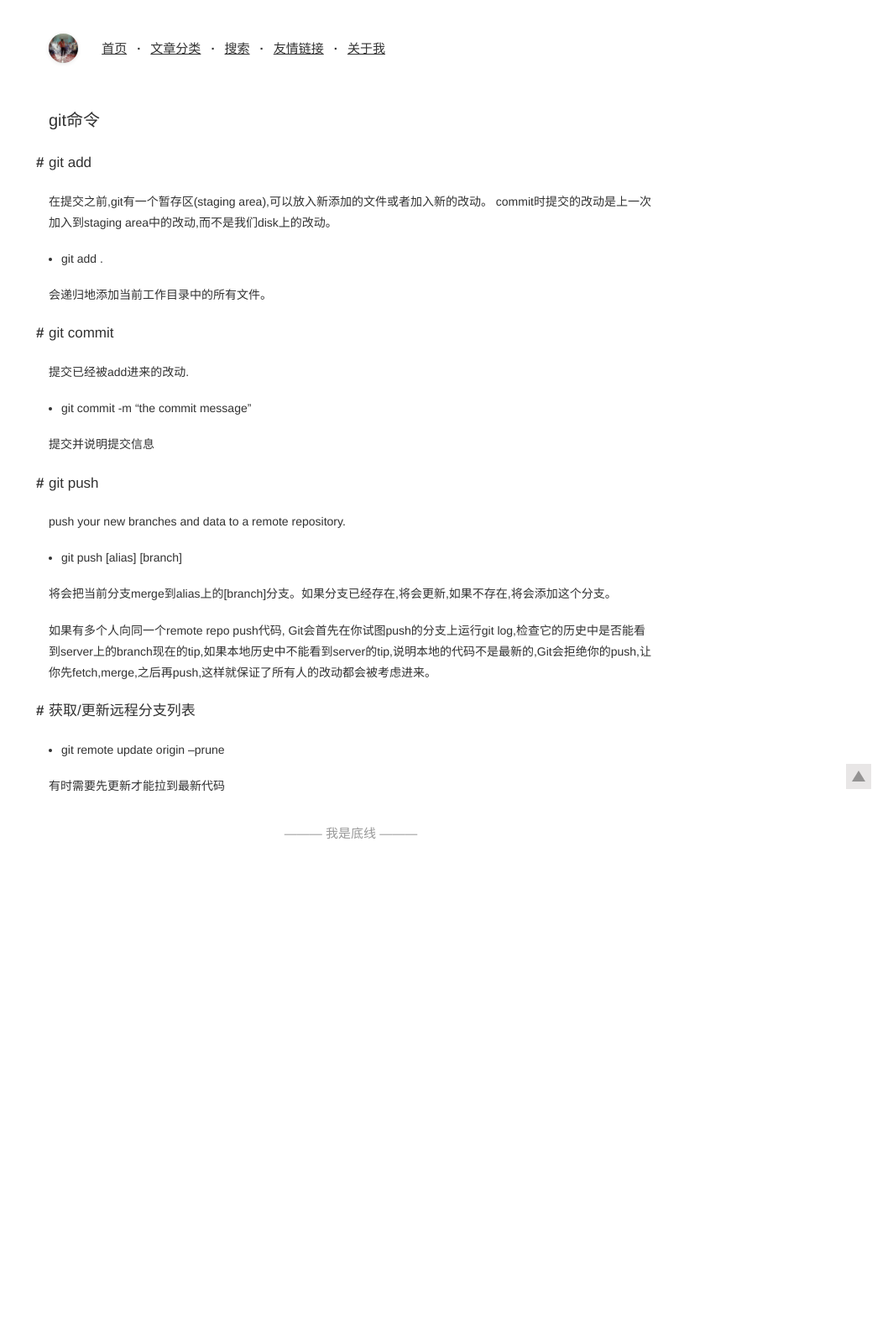
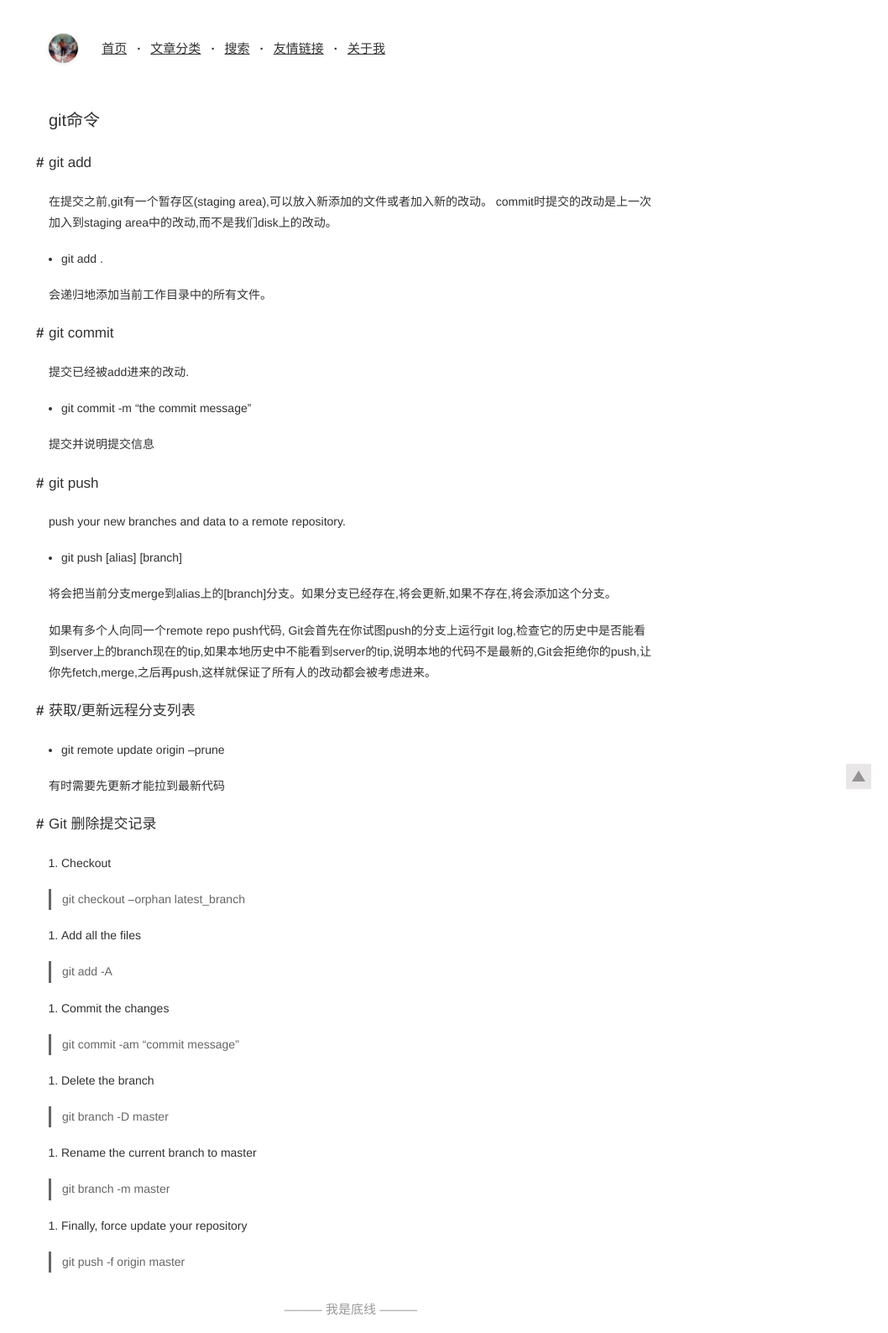
Before and after one commit to LinXiudong/LinXiudong.github.io, a Jekyll site: the page built from _posts/2017/2017-01-05-git命令.md, in a window 1280 px wide. Shown: the whole page at 84% size, without its empty margins (222-1280 px from the left). Built offline with Jekyll 4.4.1, drawn with Linux system fonts in a browser that asks for light colours; before the commit the page ends 1021 px from its top, so only the background shows below that.

Commit message:
文档修改

```diff
--- a/_posts/2017/2017-01-05-git命令.md
+++ b/_posts/2017/2017-01-05-git命令.md
@@ -33,3 +33,29 @@ push your new branches and data to a remote repository.
 - git remote update origin --prune
 
 有时需要先更新才能拉到最新代码
+
+## Git 删除提交记录
+
+1. Checkout
+
+> git checkout --orphan latest_branch
+
+2. Add all the files
+
+> git add -A
+
+3. Commit the changes
+
+> git commit -am "commit message"
+
+4. Delete the branch
+
+> git branch -D master
+
+5. Rename the current branch to master
+
+> git branch -m master
+
+6. Finally, force update your repository
+
+> git push -f origin master
```
